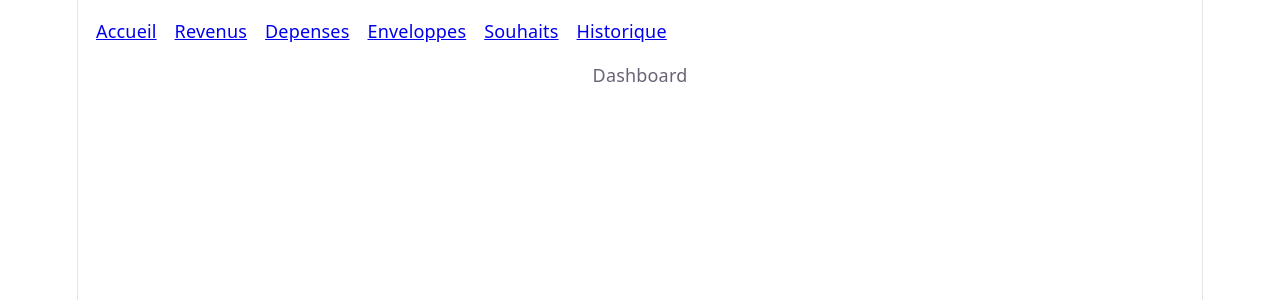
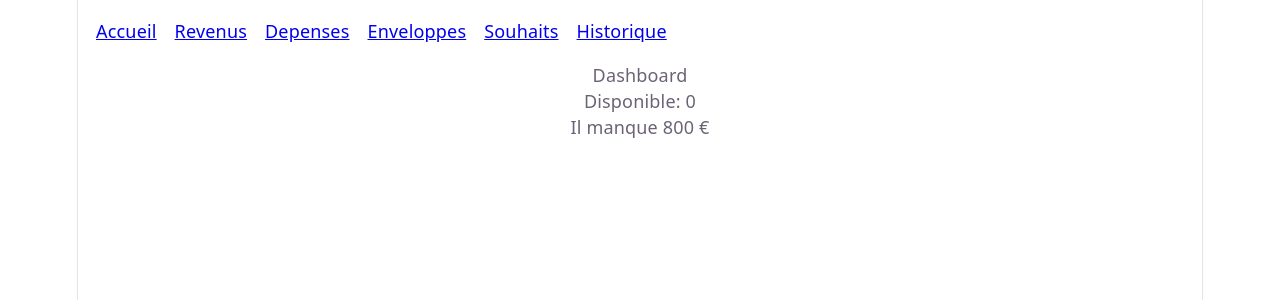
Before and after one commit to ShumiFr/Poyo, a React (Vite) app: page / in a window 1280 px wide. Shown: the top 300 px of the page. Built offline with nearby package versions, Linux system fonts and the light colour scheme.

Commit message:
Ajout du total disponible sur la page d'accueil, F2 terminé

```diff
--- /dev/null
+++ b/src/lib/calculs.ts
@@ -0,0 +1,11 @@
+import type { Depense, Enveloppe, Voeu } from "../types";
+
+export default function calculerDisponible(compte: number, depenses: Depense[], enveloppes: Enveloppe[], voeux: Voeu[]) {
+   const totalDepenses = depenses.filter(d => !d.estPayer).reduce((somme, d) => somme + d.montant, 0)
+   const totalEnveloppes = enveloppes.reduce((somme, e) => somme + e.montant, 0)
+   const totalVoeux = voeux.reduce((somme, v) => somme + v.montantActuel, 0)
+
+   const total = compte - totalDepenses - totalEnveloppes - totalVoeux
+
+   return total
+}
--- a/src/routes/index.tsx
+++ b/src/routes/index.tsx
@@ -1,9 +1,24 @@
 import { createFileRoute } from "@tanstack/react-router";
+import calculerDisponible from "../lib/calculs";
+import { useBudget } from "../store/useBudget";
 
 export const Route = createFileRoute('/')({
    component: DashboardComponent,
 })
 
 function DashboardComponent() {
-   return <div>Dashboard</div>
+   const compte = useBudget((state) => (state.compte))
+   const depenses = useBudget((state) => (state.depenses))
+   const enveloppes = useBudget((state) => (state.enveloppes))
+   const voeux = useBudget((state) => (state.voeux))
+
+   const totalDisponible = calculerDisponible(compte, depenses, enveloppes, voeux)
+
+   return (
+      <>
+         <div>Dashboard</div>
+         <p>Disponible: {Math.max(0, totalDisponible)}</p>
+         {totalDisponible < 0 && <p>Il manque {-totalDisponible} €</p>}
+      </>
+   )
 }
```
Also changed, not shown: 1 other file (tests, documents, lock files or other folders).
